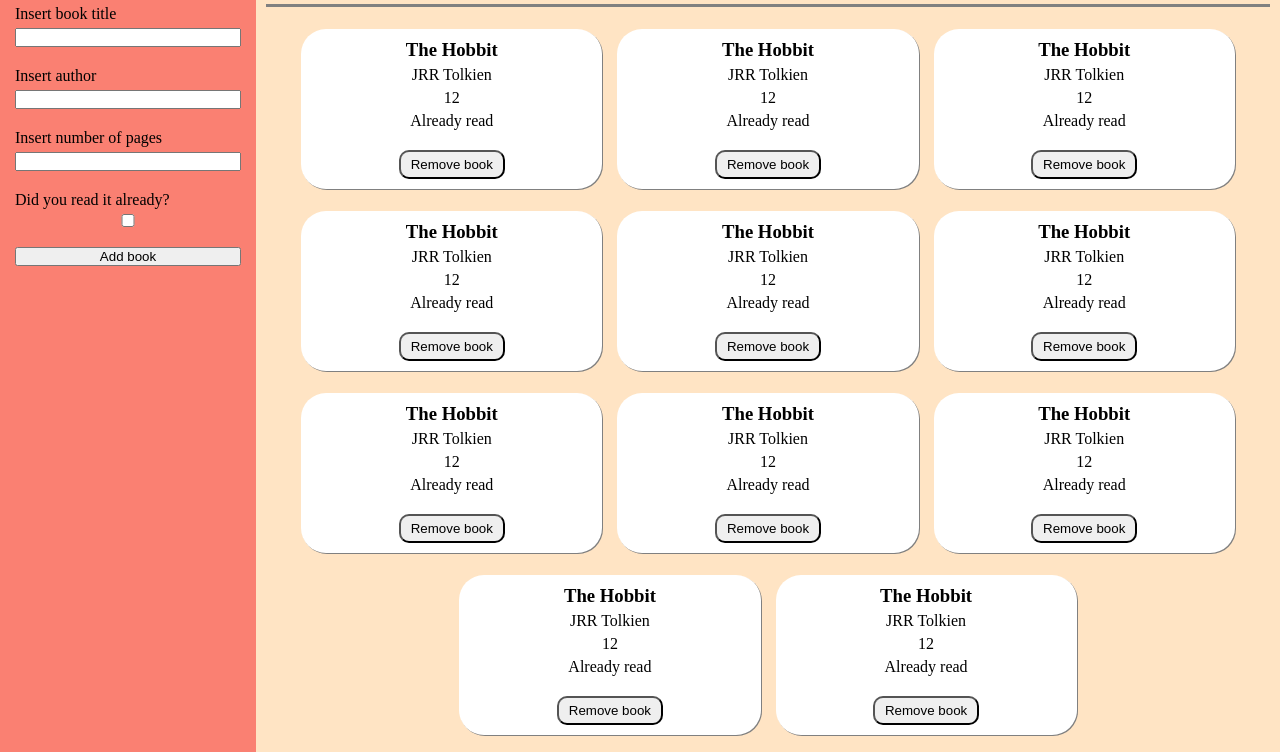
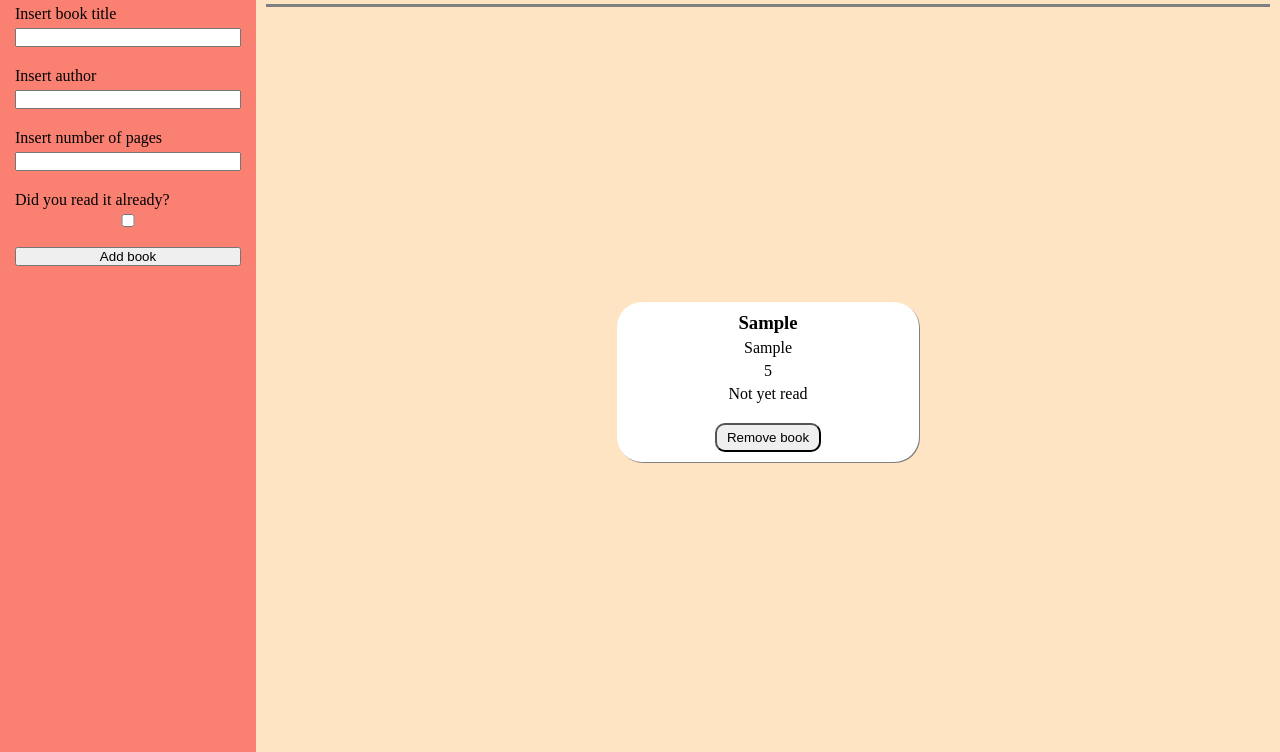
Before and after one commit to decio88/top-library, a website: page index.html in a window 1280 px wide. Both pictures are taken after typing "Sample", "Sample", "5" into the empty fields and a click on the button "Add book". Shown: the part 48-800 px from the top of the page. Drawn offline with Linux system fonts and the light colour scheme.

Commit message:
FEATURE: adding dynamic book card display

```diff
--- a/index.html
+++ b/index.html
@@ -40,7 +40,7 @@
       </div>
       <div class="books-container">
         <h1 id="container-title">My Library</h1>
-        <div class="book">
+        <!-- <div class="book">
           <div class="book-content">
             <h3 class="title">The Hobbit</h3>
             <p class="author">JRR Tolkien</p>
@@ -138,7 +138,7 @@
             <p class="read-status">Already read</p>
           </div>
           <button class="delete-book">Remove book</button>
-        </div>
+        </div> -->
       </div>
     </div>
   </body>
--- a/script.js
+++ b/script.js
@@ -13,14 +13,49 @@
   };
 }
 
+// function to add book divs
+function displayBook(book) {
+  const bookContainer = document.querySelector('.books-container');
+  const bookCard = document.createElement('div');
+  bookCard.classList.add('book');
+  const bookContent = document.createElement('div');
+  bookContent.classList.add('book-content');
+  const title = document.createElement('h3');
+  title.classList.add('title');
+  const author = document.createElement('p');
+  author.classList.add('author');
+  const pages = document.createElement('p');
+  pages.classList.add('pages');
+  const readStatus = document.createElement('p');
+  readStatus.classList.add('read-status');
+  const deleteBtn = document.createElement('button');
+  deleteBtn.classList.add('delete-book');
+  title.textContent = book.title;
+  author.textContent = book.author;
+  pages.textContent = book.pages;
+  if (book.readStatus === 'yes') {
+    readStatus.textContent = 'Already read';
+  } else {
+    readStatus.textContent = 'Not yet read';
+  }
+  deleteBtn.textContent = 'Remove book';
+  bookContent.appendChild(title);
+  bookContent.appendChild(author);
+  bookContent.appendChild(pages);
+  bookContent.appendChild(readStatus);
+  bookCard.appendChild(bookContent);
+  bookCard.appendChild(deleteBtn);
+  bookContainer.appendChild(bookCard);
+}
 function addBookToLibrary(title, author, pages, readStatus) {
   const book = new Book(title, author, pages, readStatus);
   myLibrary.push(book);
+  displayBook(book);
 }
 
-function loopBooks() {
-  myLibrary.forEach((book) => console.log(book.info()));
-}
+// function updateBooks() {
+//   myLibrary.forEach((book) => displayBooks(book));
+// }
 
 function validateForm(event) {
   const title = document.querySelector('#title').value;
```
